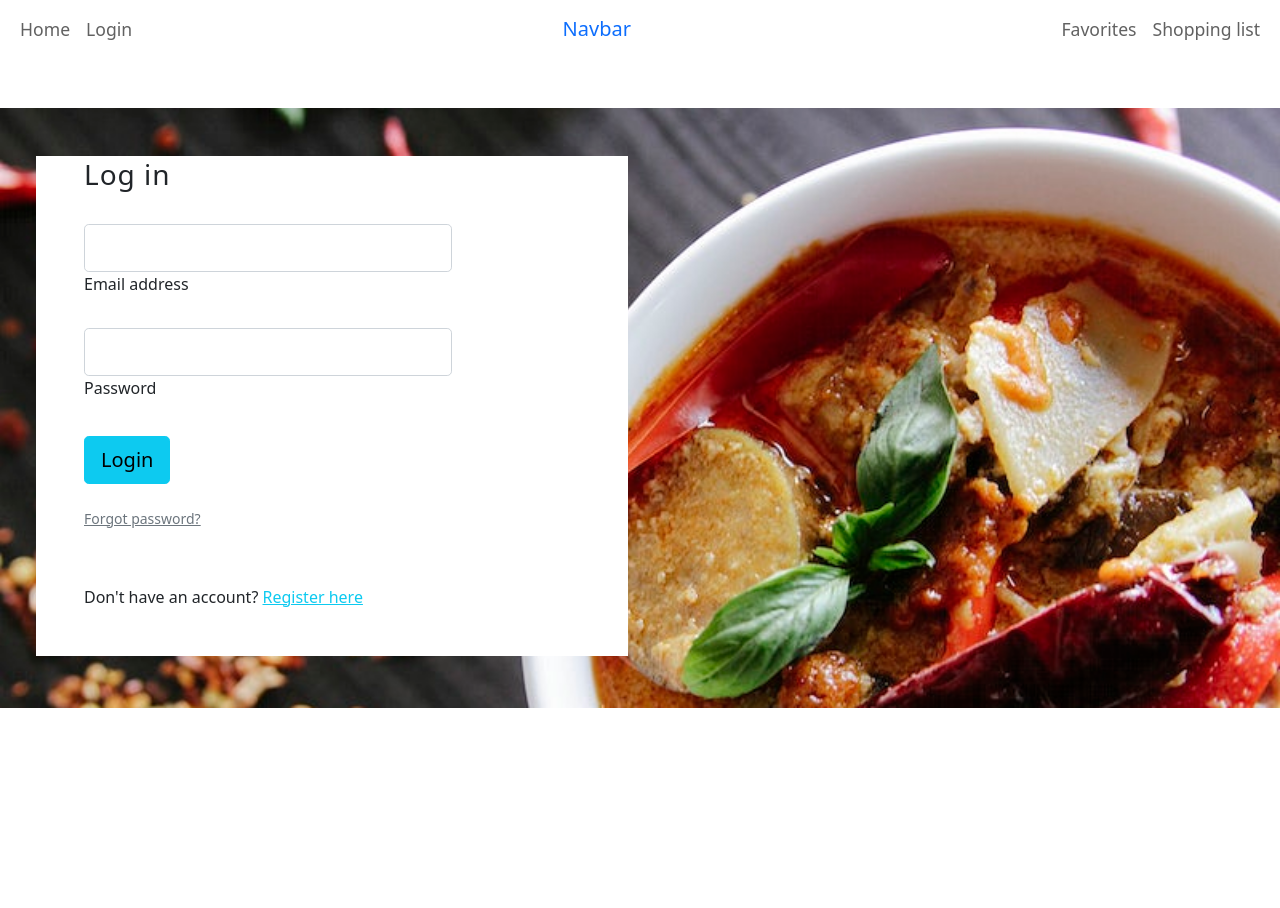
After one commit to siskablaz/recipe-project, a Flask app: page /login-page in a window 1280 px wide. The commit adds this page. Run offline with Flask 2, Linux system fonts and the light colour scheme.

Commit message:
added some bootstrap for login and register

```diff
--- a/server.py
+++ b/server.py
@@ -98,7 +98,7 @@ def register_user():
 
 
 
-    return redirect("/")
+    return redirect("/login-page")
 
 @app.route('/login', methods=["POST"])
 def process_login():
@@ -122,6 +122,17 @@ def process_login():
         print("logged in successfully")
 
     return redirect("/")
+
+
+@app.route('/login-page')
+def login_page():
+
+    return render_template("login.html")
+
+@app.route('/register-page')
+def register_page():
+
+    return render_template("register.html")
 
 
 # @app.route("/get-recipes.json", methods=['POST'])
@@ -425,6 +436,9 @@ def complete_item():
     ingredient_name = request.json.get("ingredientName")
 
     print(ingredient_name)
+    print(ingredient_name)
+    print(ingredient_name)
+
     if logged_in_email is None:
         flash("You must log in to save a recipe to favorites")
         # This needs to be corrected
@@ -443,6 +457,9 @@ def complete_item():
             in_shopping_list = crud.in_shopping_list_by_name(shopping_list_id,ingredient_name)
 
 
+            print(in_shopping_list)
+            print(in_shopping_list)
+            print(in_shopping_list)
 
             is_shopping_list = None
             if in_shopping_list:
@@ -452,7 +469,7 @@ def complete_item():
                 is_shopping_list = False
 
 
-                return (f'removed {ingredient_name}')
+                return ('Removing from Shopping list')
 
             else:
 
@@ -462,7 +479,7 @@ def complete_item():
                 is_shopping_list = True
 
 
-                return (f'added {ingredient_name}')
+                return ('Adding to Shopping list')
 
 
 
--- a/static/style.css
+++ b/static/style.css
@@ -34,3 +34,47 @@ h2 {
 .navbar-logo-centered .navbar-nav .nav-link{
   padding: .5em 1em;
 }
+
+.navbar {
+  background-color: #ffffff;
+  color: white;
+  border-radius: 0px;
+}
+
+#ubermelon-logo,
+#ubermelon-logo:hover,
+.navbar-dark .navbar-brand {
+  color: #151515;
+}
+
+.navbar-nav > li > a,
+.navbar-dark .navbar-nav .nav-link {
+  color: rgb(122, 122, 122);
+}
+
+section {
+  margin-top: 50px;
+}
+
+/*  First row  */
+
+#hero {
+  height: 400px;
+}
+
+#splash {
+  margin-bottom: 25px;
+  font-size: 18px;
+}
+
+/* Features Row */
+
+.feature {
+  text-align: center;
+}
+
+/* Further Study */
+
+#modalLabel {
+  color: black;
+}
--- a/templates/base.html
+++ b/templates/base.html
@@ -5,6 +5,7 @@
     <meta name="viewport" content="width=device-width">
     <link href="https://cdn.jsdelivr.net/npm/bootstrap@5.0.1/dist/css/bootstrap.min.css" rel="stylesheet"
     integrity="sha384-+0n0xVW2eSR5OomGNYDnhzAbDsOXxcvSN1TPprVMTNDbiYZCxYbOOl7+AMvyTG2x" crossorigin="anonymous">
+    <link rel="stylesheet" href="https://cdn.jsdelivr.net/npm/bootstrap-icons@1.5.0/font/bootstrap-icons.css">
     <link rel="stylesheet" href="/static/style.css">
     <title>
       {% block title %}{% endblock %}
@@ -14,7 +15,7 @@
   </head>
   <body>
 
-    <nav class="navbar navbar-expand-lg navbar-light" style="background-color: ">
+    <!-- <nav class="navbar navbar-expand-lg navbar-light" style="background-color: ">
       <a class="navbar-brand d-lg-none" href="#"><img style=" width: 175px;" src="/static/images/mm_logo.png"></a>
       <button class="navbar-toggler" type="button" data-toggle="collapse" data-target="#myNavbarToggler7"
           aria-controls="myNavbarToggler7" aria-expanded="false" aria-label="Toggle navigation">
@@ -39,14 +40,41 @@
               </li>
           </ul>
       </div>
+  </nav> -->
+
+  <nav class="navbar navbar-expand-lg bg-body-tertiary">
+    <div class="container-fluid">
+
+      <button class="navbar-toggler" type="button" data-bs-toggle="collapse" data-bs-target="#navbarNavAltMarkup" aria-controls="navbarNavAltMarkup" aria-expanded="false" aria-label="Toggle navigation">
+        <span class="navbar-toggler-icon"></span>
+      </button>
+      <div class="collapse navbar-collapse" id="navbarNavAltMarkup">
+        <div class="navbar-nav">
+          <a class="nav-link active" aria-current="page" href="/">Home</a>
+          <a class="nav-link" href="/login-page">Login</a>
+          </div>
+          </div>
+          <a class="navbar-brand" href="/" style="margin-left: auto; margin-right: auto;">Navbar</a>
+        <div class="collapse navbar-collapse" id="navbarNavAltMarkup" style="justify-content: right;">
+          <div class="navbar-nav">
+          <a class="nav-link" href="/favorites">Favorites</a>
+          <a class="nav-link" href="/shopping-list">Shopping list</a>
+          </div>
+        </div>
+      </div>
+    </div>
   </nav>
 
+
+    {% block body %}
     {% for msg in get_flashed_messages() %}
     <p class="flash-msg">
       {{ msg }}
     </p>
     {% endfor %}
-    {% block body %}{% endblock %}
+
+    {% endblock %}
+
 
     {% block after_body %}{% endblock %}
 
--- /dev/null
+++ b/templates/login.html
@@ -0,0 +1,111 @@
+{% extends 'base.html' %}
+
+{% block title %}Login Page{% endblock %}
+
+{% block body %}
+
+
+
+<section class="vh-100">
+    <div class="container-fluid">
+      <div class="row" style="height: 600px; background-repeat: no-repeat; background-size: cover; background-image: url(/static/images/upwk61666606-wikimedia-image-kowb1kus.jpg);">
+        <div class="col-sm-6 text-black">
+
+          <!-- <div class="px-5 ms-xl-4">
+            <i class="fas fa-crow fa-2x me-3 pt-5 mt-xl-4" style="color: #709085;"></i>
+            <span class="h1 fw-bold mb-0">Logo</span>
+          </div> -->
+
+          <div style="background-color: white; height: 500px;" class="d-flex align-items-center h-custom-2 px-5 ms-xl-4 mt-5 pt-5 pt-xl-0 mt-xl-n5">
+
+            <form style="width: 23rem; margin-bottom: 100px;" action="/login" method="POST">
+
+              <h3 class="fw-normal mb-3 pb-3" style="letter-spacing: 1px; padding-top: 70px;">Log in</h3>
+
+              <div class="form-outline mb-4">
+                <input type="email" name="email" id="form2Example18" class="form-control form-control-lg" />
+                <label class="form-label" for="form2Example18">Email address</label>
+              </div>
+
+              <div class="form-outline mb-4">
+                <input type="password" name="password" id="form2Example28" class="form-control form-control-lg" />
+                <label class="form-label" for="form2Example28">Password</label>
+              </div>
+
+              <div class="pt-1 mb-4">
+                <button class="btn btn-info btn-lg btn-block" type="submit">Login</button>
+              </div>
+
+              <p class="small mb-5 pb-lg-2"><a class="text-muted" href="#!">Forgot password?</a></p>
+              <p>Don't have an account? <a href="/register-page" class="link-info">Register here</a></p>
+
+            </form>
+
+          </div>
+
+        </div>
+        <!-- <div class="col-sm-6 px-0 d-none d-sm-block">
+          <img src="/static/images/upwk61666606-wikimedia-image-kowb1kus.jpg"
+            alt="Login image" class="w-100 vh-100" style="object-fit: cover; object-position: right;">
+        </div> -->
+      </div>
+    </div>
+  </section>
+
+<!-- <h1>Login Page</h1> -->
+
+
+<!-- {% for msg in get_flashed_messages() %}
+<p class="flash-msg">
+  {{ msg }}
+</p>
+{% endfor %}
+
+<h2>Create an Account</h2>
+<form action="/users" method="POST">
+  <p>
+    Email <input type="text" name="email">
+  </p>
+
+  <p>
+    Password <input type="password" name="password">
+  </p>
+
+  <p>
+    <input type="submit">
+  </p>
+
+</form>
+
+<h2>Log In</h2>
+<form action="/login" method="POST">
+  <p>
+    Email <input type="text" name="email">
+  </p>
+
+  <p>
+    Password <input type="password" name="password">
+  </p>
+
+  <p>
+    <input type="submit">
+  </p>
+
+</form>
+
+
+<nav class="navbar navbar-dark bg-dark">
+  <div class="container">
+    <div class="navbar-header">
+      <span class="navbar-brand"></span>
+    </div>
+  </div>
+</nav>
+
+<div class="container">
+
+ -->
+
+
+
+{% endblock %}
--- a/templates/shopping_list_page.html
+++ b/templates/shopping_list_page.html
@@ -13,7 +13,7 @@
 
 <ul>
     {% for ingredient in shopping_list %}
-        <li>
+        <li id='shop-list-{{ingredient.name}}'>
             {{ ingredient.name }} <button onClick= "completeItem('{{ingredient.name}}', event)" type="submit" name="complete-btn" value="{{ingredient.name}}">complete</button>
 
         </li>
```
Also changed, not shown: static/shopping_list_buttons.js (+8 -1 lines), templates/homepage.html (+5 -43 lines), templates/register.html (added, +111 -0 lines), static/images/upwk61666606-wikimedia-image-kowb1kus.jpg (added).
